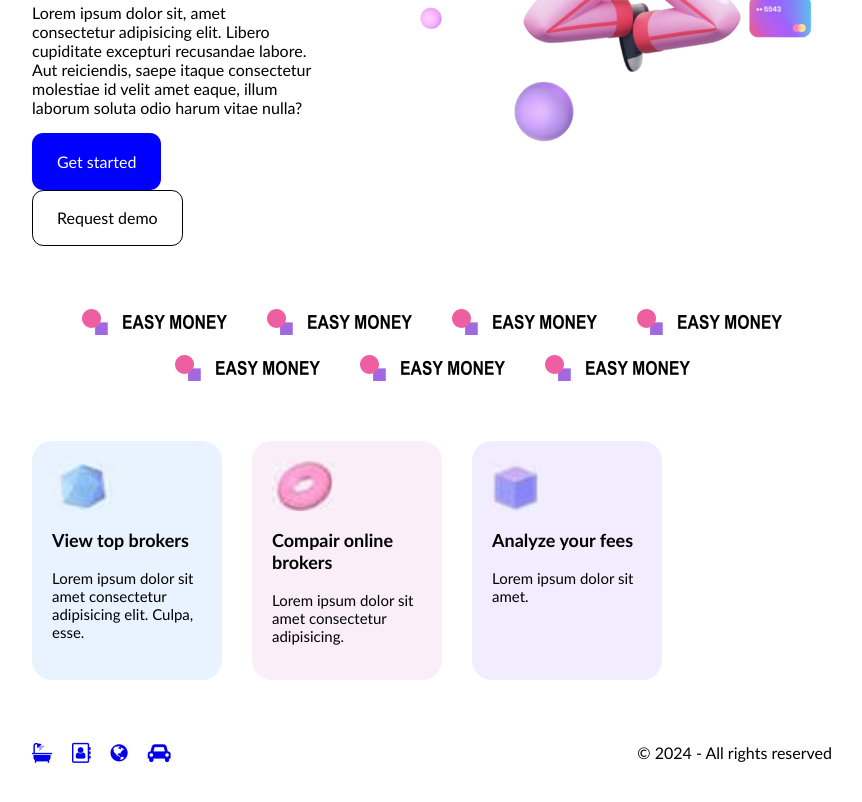
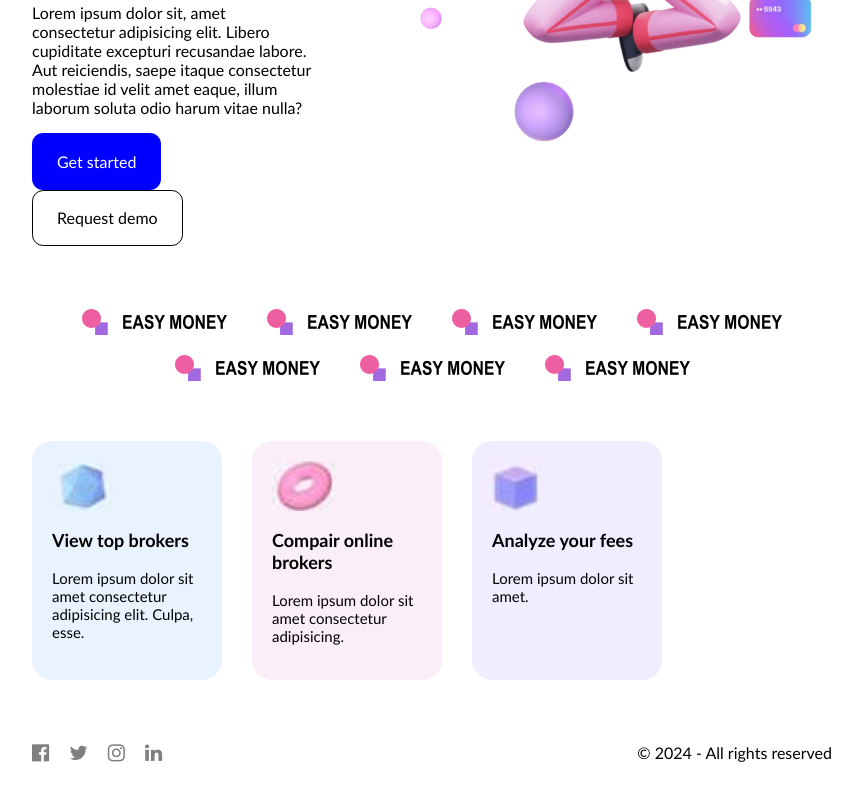
Before and after one commit to DeiVor24/easy-money, a website: page index.html in a window 1280 px wide. Shown: the part 431-1233 px from the top of the page, without its empty margins (208-1070 px from the left). Drawn offline with Linux system fonts and the light colour scheme.

Commit message:
true font awesome

```diff
--- a/css/main.css
+++ b/css/main.css
@@ -48,6 +48,11 @@
 }
 .main-footer > div > a {
     font-size: 20px;
+    color: grey;
+}
+.main-footer > div > a:hover {
+    font-size: 20px;
+    color:blue;
 }
 .main-footer > p {
     margin: 0;
--- a/index.html
+++ b/index.html
@@ -84,10 +84,10 @@
 
     <footer class="container main-footer">
         <div>
-            <a href="https://example.com" target="_blank"><i class="fa fa-bath"></i></a>
-            <a href="https://example.com" target="_blank"><i class="fa fa-address-book-o"></i></a>
-            <a href="https://example.com" target="_blank"><i class="fa fa-globe"></i></a>
-            <a href="https://example.com" target="_blank"><i class="fa fa-car"></i></a>
+            <a href="https://example.com" target="_blank"><i class="fa fa-facebook-official"></i></a>
+            <a href="https://example.com" target="_blank"><i class="fa fa-twitter"></i></a>
+            <a href="https://example.com" target="_blank"><i class="fa fa-instagram"></i></a>
+            <a href="https://example.com" target="_blank"><i class="fa fa-linkedin"></i></a>
         </div>
         <p> &copy; 2024 - All rights reserved</p>
     </footer>
```
